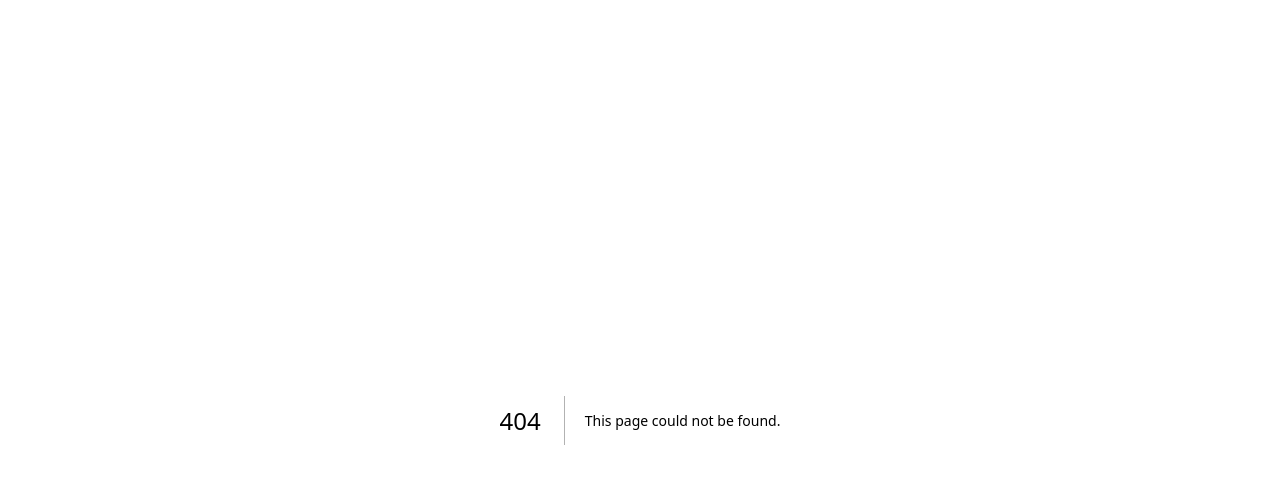
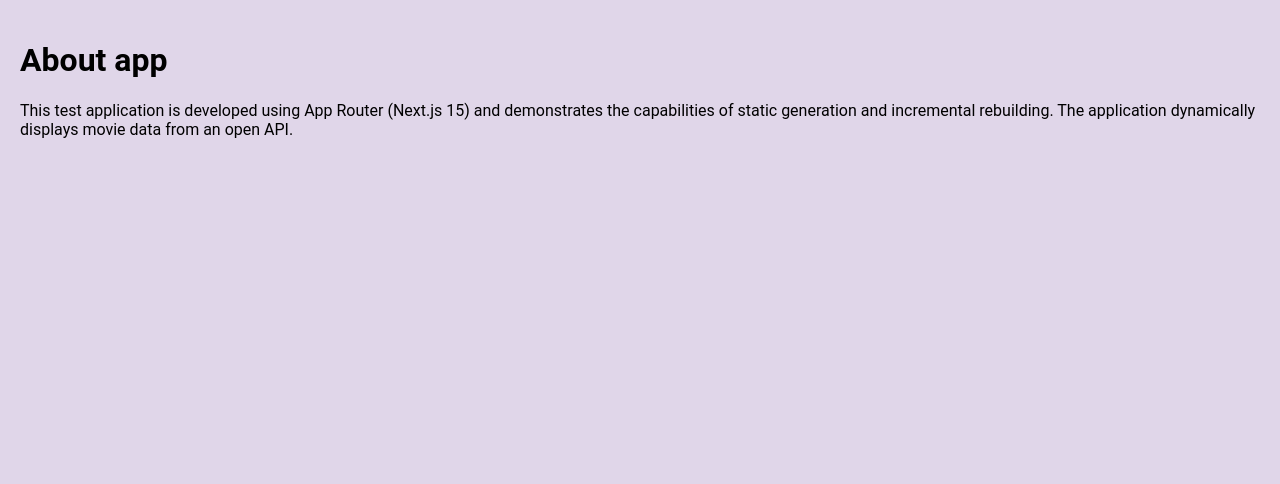
Before and after one commit to veluat/star-wars-movie-next15, a Next.js app: page /about in a window 1280 px wide. Before the commit this address had no page. Shown: the top 484 px of the page. Built offline with nearby package versions, Linux system fonts and the light colour scheme.

Commit message:
feat: add about page, loading,error

```diff
--- /dev/null
+++ b/src/app/(pages)/about/page.tsx
@@ -0,0 +1,10 @@
+export default function About() {
+  return (
+    <>
+      <h1>About app</h1>
+      <span>This test application is developed using App Router (Next.js 15) and demonstrates the capabilities of static
+        generation and incremental rebuilding. The application dynamically displays movie data from an open API.
+      </span>
+    </>
+  )
+}
```
Also changed, not shown: src/app/(pages)/films/error.tsx (added, +7 -0 lines), src/app/(pages)/films/loading.tsx (added, +7 -0 lines).
